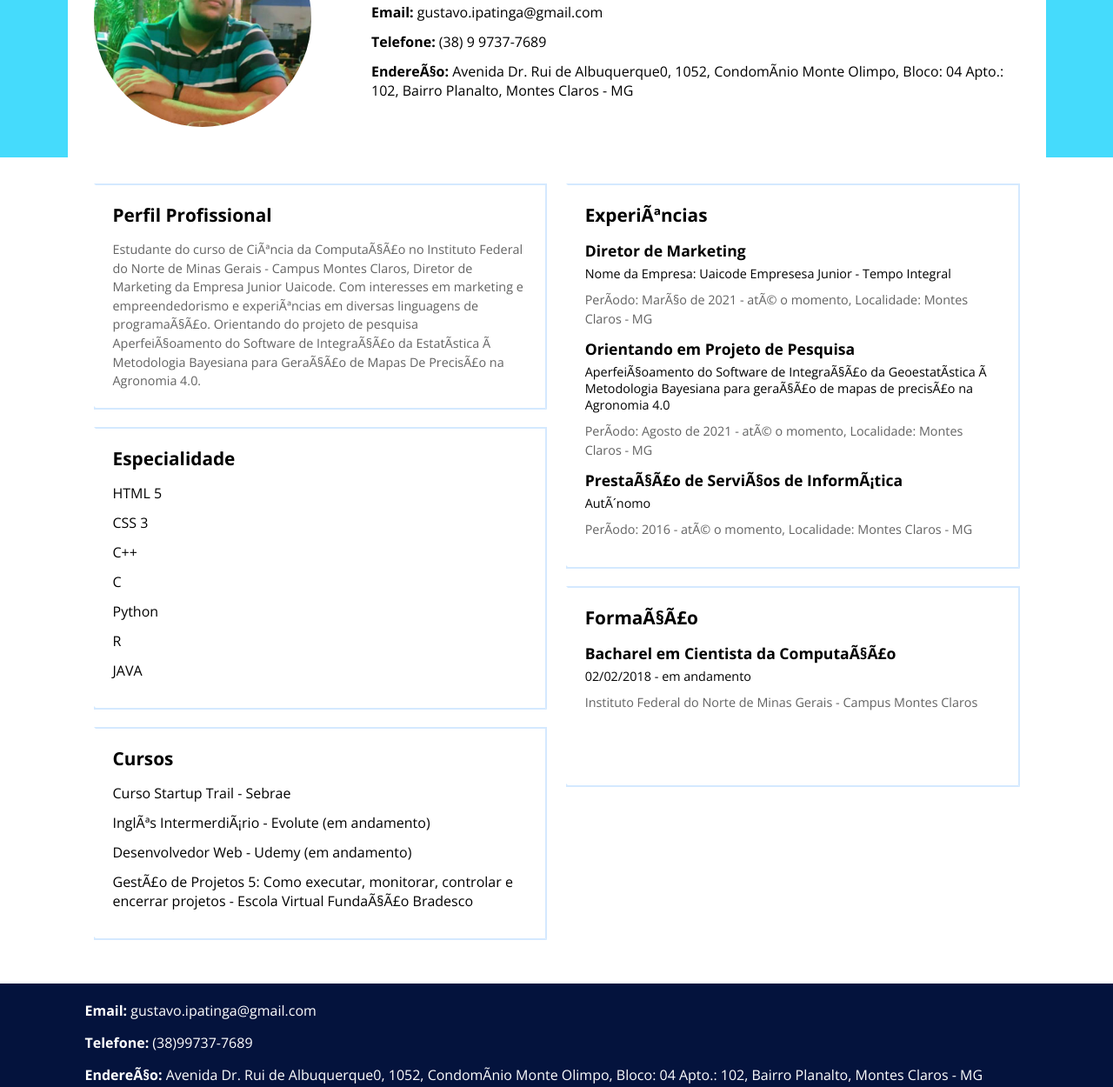
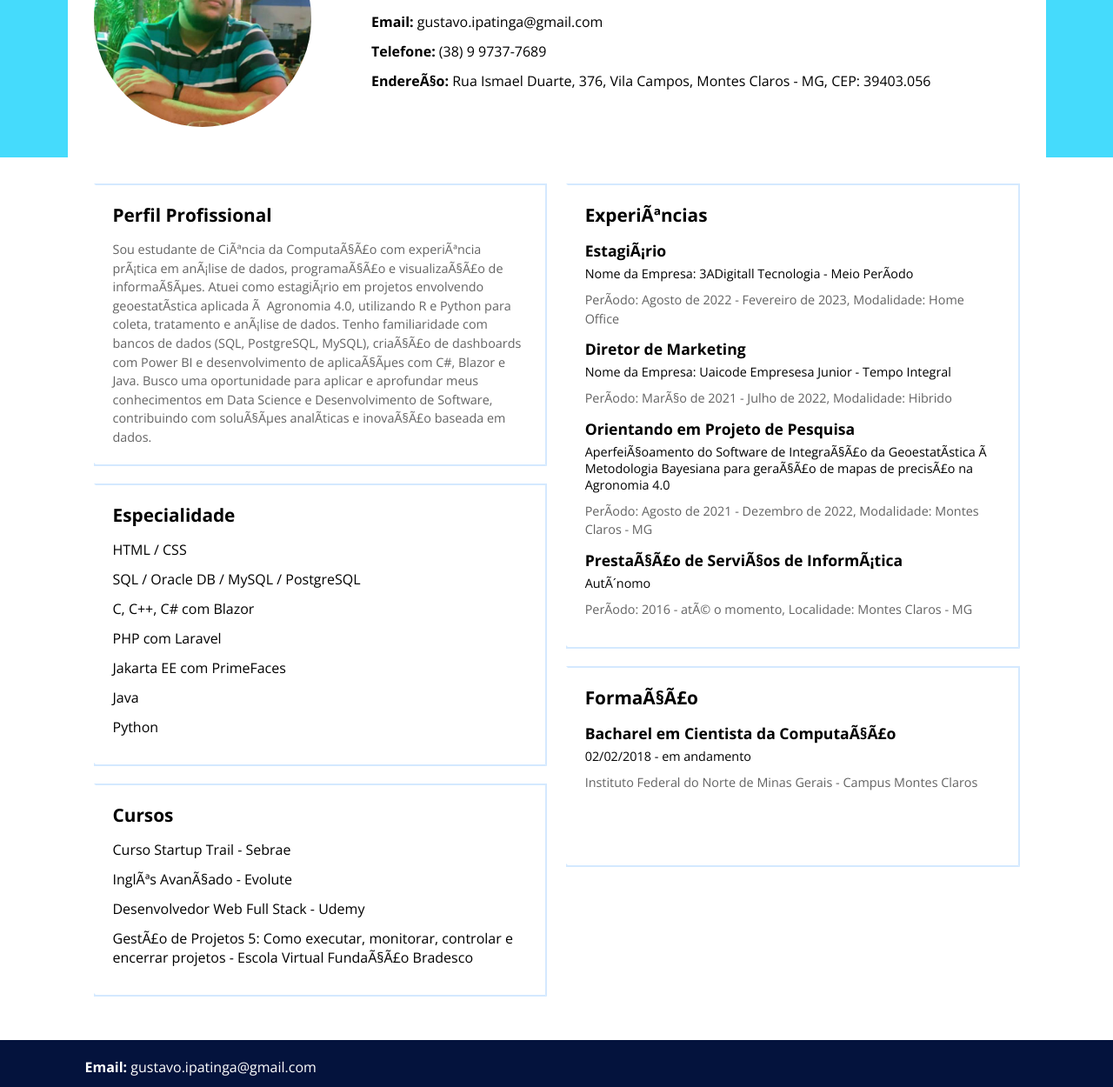
Before and after one commit to Gustavornd/Portifolio, a plain HTML site: page index.html in a window 1280 px wide. Shown: the part 164-1414 px from the top of the page at 87% size. Drawn offline with nearby package versions, Linux system fonts and the light colour scheme.

Commit message:
updt-13-08-25

```diff
--- a/index.html
+++ b/index.html
@@ -45,10 +45,10 @@
                                     <a href="tel:5538997377689"><strong>Telefone:</strong> (38) 9 9737-7689</a>
                                 </li>
                                 <li>
-                                    <a  href="https://www.google.com.br/maps/place/R.+Pres.+Costa+E+Silva,+360+-+A+Definir,+Cap.+Enéas+-+MG,+39472-000/@-16.3249508,-43.716754,17z/data=!3m1!4b1!4m5!3m4!1s0x7536357fb86c28d:0x679e42ca537c2e66!8m2!3d-16.324956!4d-43.71456"
+                                    <a  href="https://maps.app.goo.gl/R4WeGyRRdcscQLv3A"
                                         target="_blank"
                                     ><strong>Endereço: </strong>
-                                    Avenida Dr. Rui de Albuquerque0, 1052, Condomínio Monte Olimpo, Bloco: 04 Apto.: 102, Bairro Planalto, Montes Claros - MG</a>
+                                    Rua Ismael Duarte, 376, Vila Campos, Montes Claros - MG, CEP: 39403.056</a>
                                 </li>
                             </ul>
 
@@ -68,10 +68,13 @@
                                 <section>
                                     <span class="topo-direita"></span>
                                     <h2>Perfil Profissional</h2>
-                                    <p>Estudante do curso de Ciência da Computação no Instituto Federal do Norte de Minas Gerais - Campus Montes Claros,
-                                        Diretor de Marketing da Empresa Junior Uaicode. Com interesses em marketing e empreendedorismo e experiências em diversas linguagens de
-                                        programação. Orientando do projeto de pesquisa Aperfeiçoamento do Software de Integração da Estatística à Metodologia Bayesiana para Geração de
-                                        Mapas De Precisão na Agronomia 4.0.</p>
+                                    <p>Sou estudante de Ciência da Computação com experiência prática em análise de dados,
+                                        programação e visualização de informações. Atuei como estagiário em projetos envolvendo geoestatística
+                                        aplicada à Agronomia 4.0, utilizando R e Python para coleta, tratamento e análise de dados.
+                                        Tenho familiaridade com bancos de dados (SQL, PostgreSQL, MySQL), criação de dashboards com Power BI e
+                                        desenvolvimento de aplicações com C#, Blazor e Java. Busco uma oportunidade para aplicar e aprofundar meus
+                                        conhecimentos em Data Science e Desenvolvimento de Software,
+                                        contribuindo com soluções analíticas e inovação baseada em dados.</p>
                                     <span class="baixo-esquerda"></span>
                                     </section>
 
@@ -79,13 +82,13 @@
                                     <span class="topo-direita"></span>
                                     <h2>Especialidade</h2>
                                     <ul>
-                                        <li>HTML 5</li>
-                                        <li>CSS 3</li>
-                                        <li>C++</li>
-                                        <li>C</li>
+                                        <li>HTML / CSS</li>
+                                        <li>SQL / Oracle DB / MySQL / PostgreSQL</li>
+                                        <li>C, C++, C# com Blazor</li>
+                                        <li>PHP com Laravel</li>
+                                        <li>Jakarta EE com PrimeFaces</li>
+                                        <li>Java</li>
                                         <li>Python</li>
-                                        <li>R</li>
-                                        <li>JAVA</li>
                                     </ul>
                                     <span class="baixo-esquerda"></span>
                                 </section>
@@ -95,8 +98,8 @@
                                     <h2>Cursos</h2>
                                     <ul>
                                         <li>Curso Startup Trail - Sebrae</li>
-                                        <li>Inglês Intermerdiário - Evolute (em andamento)</li>
-                                        <li>Desenvolvedor Web - Udemy (em andamento)</li>
+                                        <li>Inglês Avançado - Evolute</li>
+                                        <li>Desenvolvedor Web Full Stack - Udemy</li>
                                         <li>Gestão de Projetos 5: Como executar, monitorar, controlar e encerrar projetos - Escola Virtual Fundação Bradesco</li>
                                     </ul>
                                     <span class="baixo-esquerda"></span>
@@ -112,14 +115,19 @@
                                     <h2>Experiências</h2>
                                     <ul>
                                         <li>
+                                            <h3>Estagiário</h3>
+                                            <strong>Nome da Empresa: 3ADigitall Tecnologia - Meio Período</strong>
+                                            <p>Período: Agosto de 2022 - Fevereiro de 2023, Modalidade: Home Office</p>
+                                        </li>
+                                        <li>
                                             <h3>Diretor de Marketing</h3>
                                             <strong>Nome da Empresa: Uaicode Empresesa Junior - Tempo Integral</strong>
-                                            <p>Período: Março de 2021 - até o momento, Localidade: Montes Claros - MG</p>
+                                            <p>Período: Março de 2021 - Julho de 2022, Modalidade: Hibrido</p>
                                         </li>
                                         <li>
                                             <h3>Orientando em Projeto de Pesquisa</h3>
                                             <strong>Aperfeiçoamento do Software de Integração da Geoestatística à Metodologia Bayesiana para geração de mapas de precisão na Agronomia 4.0</strong>
-                                            <p>Período: Agosto de 2021 - até o momento, Localidade: Montes Claros - MG</p>
+                                            <p>Período: Agosto de 2021 - Dezembro de 2022, Modalidade: Montes Claros - MG</p>
                                         </li>
                                         <li>
                                             <h3>Prestação de Serviços de Informática</h3>
@@ -160,7 +168,7 @@
                                 <a href="tel:5538997377689"><strong>Telefone:</strong> (38)99737-7689</a>
                             </li>
                             <li>
-                                <a href="#"><strong>Endereço:</strong> Avenida Dr. Rui de Albuquerque0, 1052, Condomínio Monte Olimpo, Bloco: 04 Apto.: 102, Bairro Planalto, Montes Claros - MG</a>
+                                <a href="https://maps.app.goo.gl/R4WeGyRRdcscQLv3A"><strong>Endereço:</strong> Rua Ismael Duarte, 376, Vila Campos, Montes Claros - MG, CEP: 39403.056</a>
                             </li>
                         </ul>
                     </nav>
@@ -168,7 +176,7 @@
                     <nav>
                         <ul class="redes-sociais">
                             <li>
-                                <a href="https://www.linkedin.com/in/gustavo-rafael-nunes-durães-03ab01214/">
+                                <a href="https://www.linkedin.com/in/gustavo-rnd/">
                                     <img src="assets/img/linkedin.svg" alt="Linkedin">
                                     <p>Linkedin</p>
                                 </a>
@@ -186,7 +194,7 @@
                                 </a>
                             </li>
                             <li>
-                                <a href="https://www.instagram.com/gusta_snorlax/">
+                                <a href="https://www.instagram.com/gus_nilvallen/">
                                     <img src="assets/img/instagram.svg" alt="Instagram">
                                     <p>Instagram</p>
                                 </a>
```
